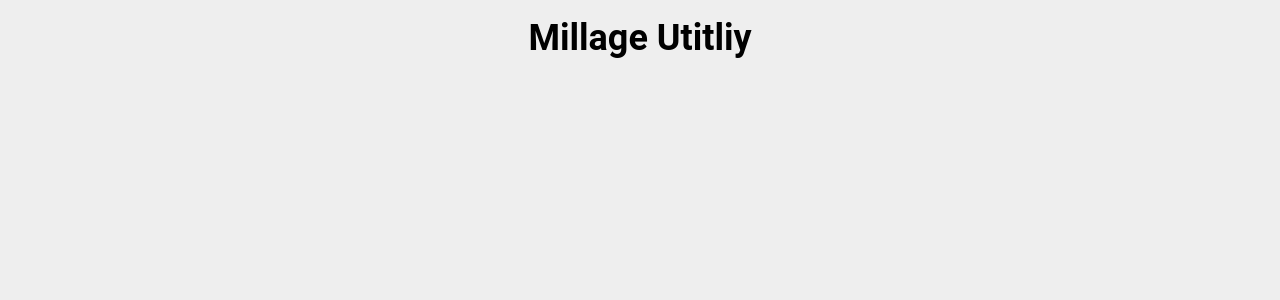
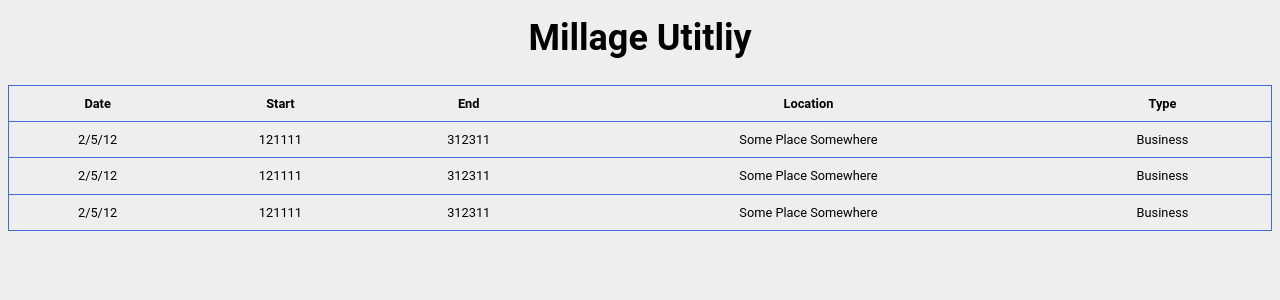
Before and after one commit to tkcannon/millage-utility, a React (Create React App) app: page / in a window 1280 px wide. Shown: the top 300 px of the page. Built offline with nearby package versions, Linux system fonts and the light colour scheme.

Commit message:
basic setup for table

```diff
--- a/src/App.js
+++ b/src/App.js
@@ -1,4 +1,5 @@
 import "./App.css";
+import Table from "./components/Table";
 
 function App() {
   const useDarkTheme = window.matchMedia(
@@ -11,6 +12,7 @@ function App() {
     <div className="App" data-theme={useDarkTheme ? "dark" : "light"}>
       <header className="App-header">
         <h1>Millage Utitliy</h1>
+        <Table />
       </header>
     </div>
   );
--- /dev/null
+++ b/src/components/Table/index.js
@@ -0,0 +1,38 @@
+import "./styles.css";
+
+function Table(data) {
+  return (
+    <table>
+      <tr>
+        <th>Date</th>
+        <th>Start</th>
+        <th>End</th>
+        <th>Location</th>
+        <th>Type</th>
+      </tr>
+      <tr>
+        <td>2/5/12</td>
+        <td>121111</td>
+        <td>312311</td>
+        <td>Some Place Somewhere</td>
+        <td>Business</td>
+      </tr>
+      <tr>
+        <td>2/5/12</td>
+        <td>121111</td>
+        <td>312311</td>
+        <td>Some Place Somewhere</td>
+        <td>Business</td>
+      </tr>
+      <tr>
+        <td>2/5/12</td>
+        <td>121111</td>
+        <td>312311</td>
+        <td>Some Place Somewhere</td>
+        <td>Business</td>
+      </tr>
+    </table>
+  );
+}
+
+export default Table;
--- /dev/null
+++ b/src/components/Table/styles.css
@@ -0,0 +1,16 @@
+table {
+  width: 100%;
+  margin: var(--lg) auto;
+  border-collapse: collapse;
+  font-size: 0.8rem;
+}
+
+table,
+tr {
+  border: 1px solid var(--primary);
+}
+
+th,
+td {
+  padding: var(--sm);
+}
```
